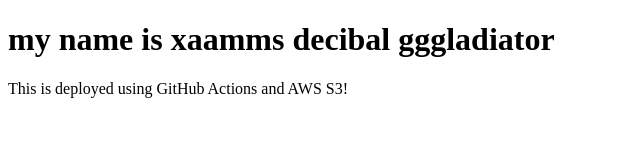
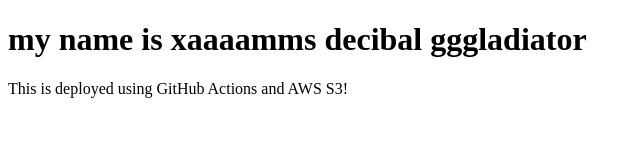
Before and after one commit to Narsireddy-1118/my-deployment-repo, a website: page index.html in a window 1280 px wide. Shown: the whole page, without its empty margins (0-641 px from the left). Drawn offline with Linux system fonts and the light colour scheme.

Commit message:
Update index.html

```diff
--- a/index.html
+++ b/index.html
@@ -6,7 +6,7 @@
     <title>My Static Website</title>
 </head>
 <body>
-    <h1>my name is xaamms decibal gggladiator</h1>
+    <h1>my name is xaaaamms decibal gggladiator</h1>
     <p>This is deployed using GitHub Actions and AWS S3!</p>
 </body>
 </html>
```
